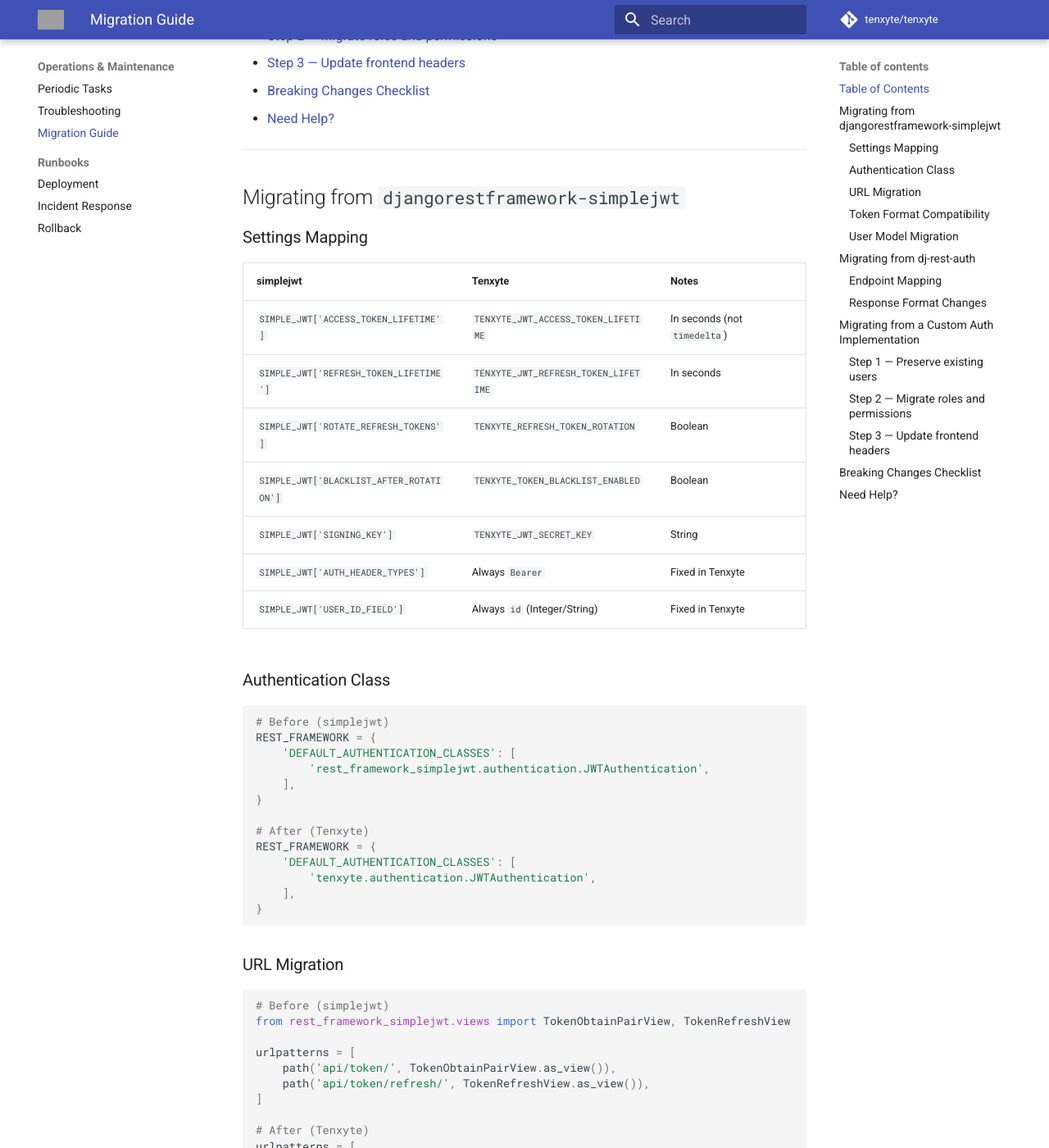
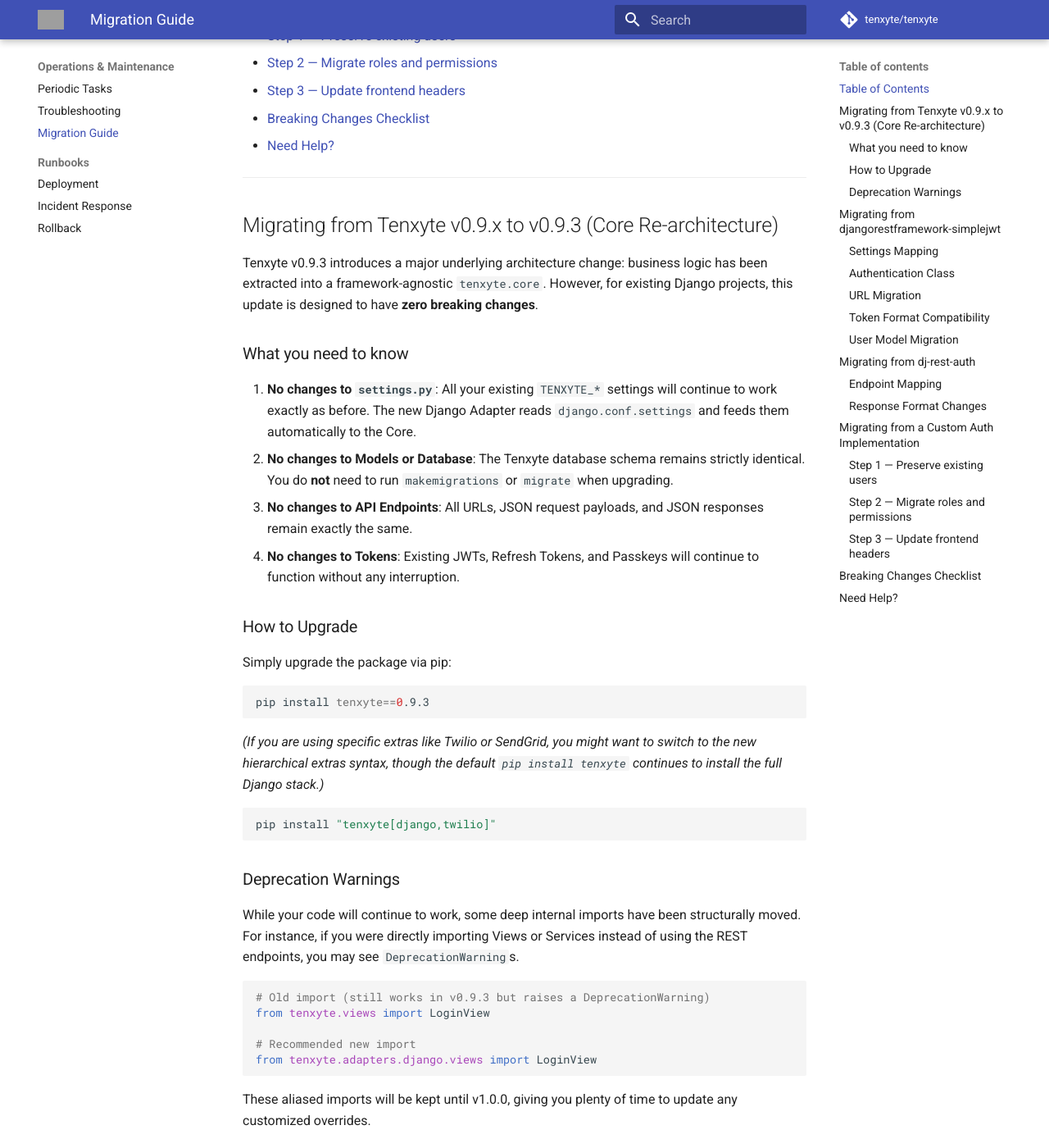
Before and after one commit to tenxyte/tenxyte, an MkDocs documentation site: the page built from docs/MIGRATION_GUIDE.md, in a window 1280 px wide and 1400 px high, scrolled down 683 px. Shown: the whole window at 82% size. Built offline with MkDocs 1.6.1 and Material for MkDocs 9.7.7, drawn with Linux system fonts in a browser that asks for light colours; comment, search, counter and statistics services are not loaded; some of the changed text lies outside the part shown; grey boxes are pictures that could not be loaded.

Commit message:
Migration guide added to the docs/MIGRATION_GUIDE.md doc

````diff
--- a/docs/MIGRATION_GUIDE.md
+++ b/docs/MIGRATION_GUIDE.md
@@ -5,6 +5,7 @@ This guide helps you migrate from common Django authentication libraries to Tenx
 
 ## Table of Contents
 
+- [Migrating from Tenxyte v0.9.x to v0.9.3 (Core Re-architecture)](#migrating-from-tenxyte-v09x-to-v093-core-re-architecture)
 - [Migrating from `djangorestframework-simplejwt`](#migrating-from-djangorestframework-simplejwt)
   - [Settings Mapping](#settings-mapping)
   - [Authentication Class](#authentication-class)
@@ -23,6 +24,46 @@ This guide helps you migrate from common Django authentication libraries to Tenx
 
 ---
 
+## Migrating from Tenxyte v0.9.x to v0.9.3 (Core Re-architecture)
+
+Tenxyte v0.9.3 introduces a major underlying architecture change: business logic has been extracted into a framework-agnostic `tenxyte.core`. However, for existing Django projects, this update is designed to have **zero breaking changes**.
+
+### What you need to know
+
+1. **No changes to `settings.py`**: All your existing `TENXYTE_*` settings will continue to work exactly as before. The new Django Adapter reads `django.conf.settings` and feeds them automatically to the Core.
+2. **No changes to Models or Database**: The Tenxyte database schema remains strictly identical. You do **not** need to run `makemigrations` or `migrate` when upgrading.
+3. **No changes to API Endpoints**: All URLs, JSON request payloads, and JSON responses remain exactly the same.
+4. **No changes to Tokens**: Existing JWTs, Refresh Tokens, and Passkeys will continue to function without any interruption.
+
+### How to Upgrade
+
+Simply upgrade the package via pip:
+
+```bash
+pip install tenxyte==0.9.3
+```
+
+*(If you are using specific extras like Twilio or SendGrid, you might want to switch to the new hierarchical extras syntax, though the default `pip install tenxyte` continues to install the full Django stack.)*
+
+```bash
+pip install "tenxyte[django,twilio]"
+```
+
+### Deprecation Warnings
+
+While your code will continue to work, some deep internal imports have been structurally moved. For instance, if you were directly importing Views or Services instead of using the REST endpoints, you may see `DeprecationWarning`s.
+
+```python
+# Old import (still works in v0.9.3 but raises a DeprecationWarning)
+from tenxyte.views import LoginView
+
+# Recommended new import
+from tenxyte.adapters.django.views import LoginView
+```
+
+These aliased imports will be kept until v1.0.0, giving you plenty of time to update any customized overrides.
+
+---
 
 ## Migrating from `djangorestframework-simplejwt`
 
````
Also changed, not shown: tasks-package-agnostic.md (+1 -1 lines).
